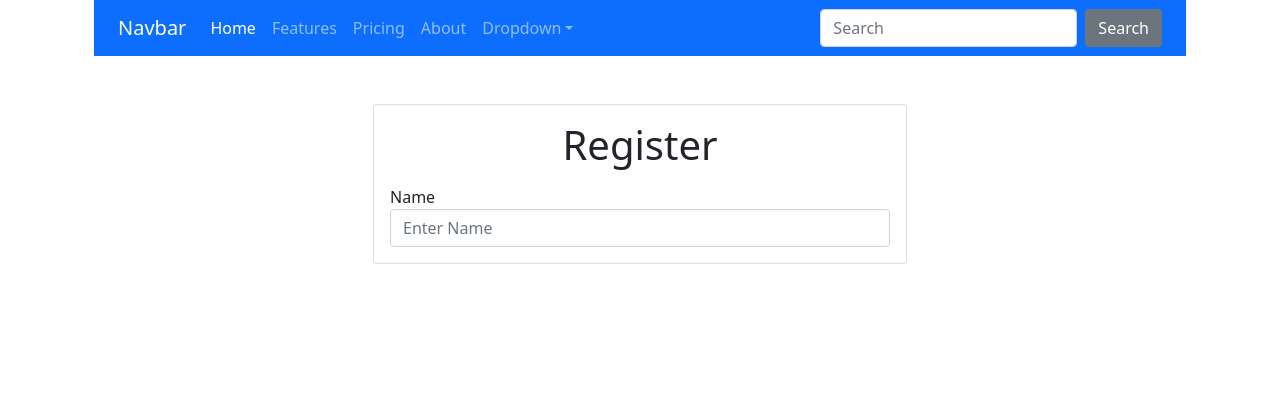
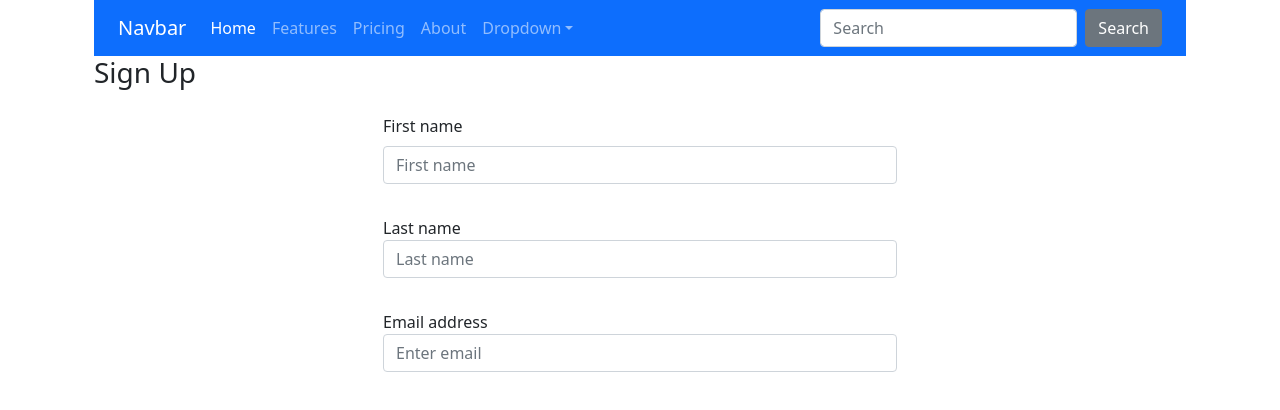
Before and after one commit to jayu1999/my-app, a React (Create React App) app: page /register in a window 1280 px wide. Shown: the top 410 px of the page. Built offline with nearby package versions, Linux system fonts and the light colour scheme.

Commit message:
email and pass text box add

```diff
--- a/src/Compoents/Register.js
+++ b/src/Compoents/Register.js
@@ -3,27 +3,29 @@ import React, { Component } from "react";
 export default class Register extends Component {
   render() {
     return (
-      <div class="row mt-5">
-        <div class="col-md-6 m-auto">
-          <div class="card card-body">
-            <h1 class="text-center mb-3">
-              <i class="fas fa-user-plus"></i> Register </h1>
-
-        <form action="/users/register" method="POST">
-        <div class="form-group">
-          <label for="name">Name</label>
+        <form>
+        <h3>Sign Up</h3>
+        <div className="w-50 p-3 mx-auto ">
+          <label style={{marginBottom:"0.5em"}}>First name</label>
           <input
-            type="name"
-            id="name"
-            name="name"
-            class="form-control"
-            placeholder="Enter Name"
-            />
+            type="text"
+            className="form-control"
+            placeholder="First name"
+          />
           </div>
-        </form>
+        <div className="w-50 p-3 mx-auto">
+          <label>Last name</label>
+          <input type="text" className="form-control" placeholder="Last name" />
         </div>
+        <div className="w-50 p-3 mx-auto">
+          <label>Email address</label>
+          <input
+            type="email"
+            className="form-control"
+            placeholder="Enter email"
+          />
         </div>
-      </div>
+          </form>
     );
   }
 }
```
